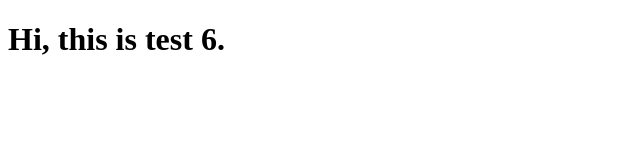
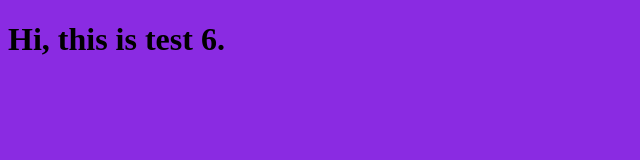
Before and after one commit to ronnieross711/test6, a plain HTML site: page index.html in a window 1280 px wide. Shown: the whole page, without its empty margins (0-640 px from the left). Drawn offline with Linux system fonts and the light colour scheme.

Commit message:
added README and main.css

```diff
--- a/main.css
+++ b/main.css
@@ -1,3 +1,3 @@
 body {
-    background-color: ;
+    background-color: blueviolet;
 }
```
Also changed, not shown: 1 other file.
